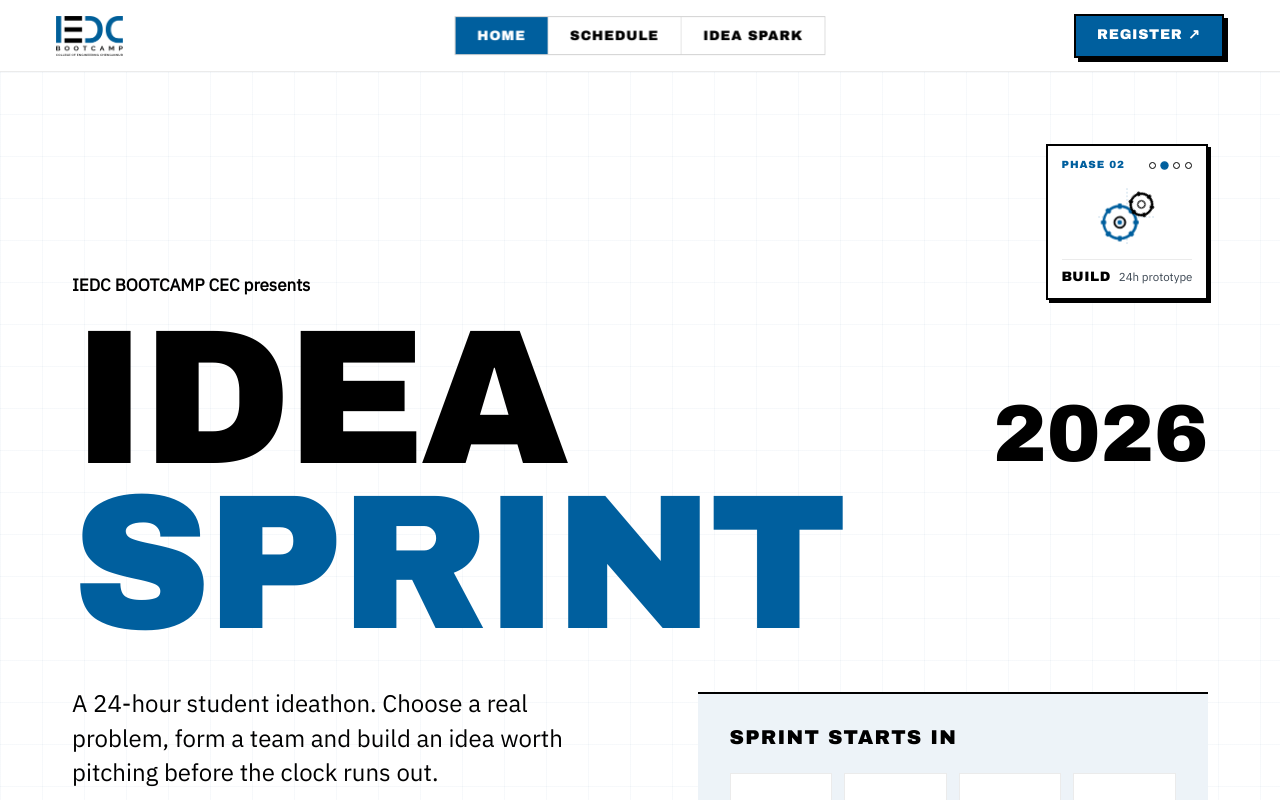
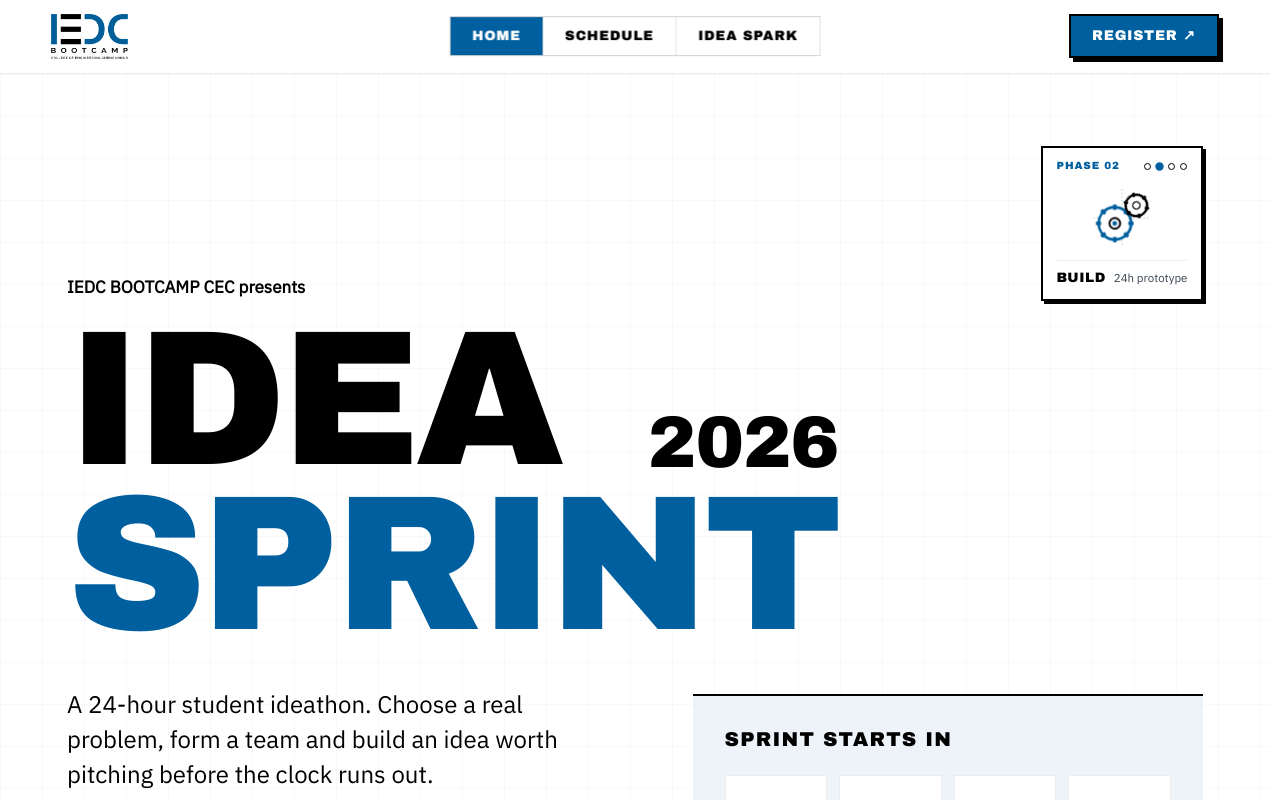
Before and after one commit to Jo-ohan/IdeaSprint, a React (Vite) app: page / in a window 1280 px wide. Shown: the top 800 px of the page. Built offline with nearby package versions, Linux system fonts and the light colour scheme.

Commit message:
Updated Marquee, registration form end, config, and styles

```diff
--- a/src/components/Marquee.tsx
+++ b/src/components/Marquee.tsx
@@ -9,7 +9,7 @@ const ITEMS: TickerItem[] = [
   { text: 'PROTOTYPE', symbol: '✦' },
   { text: 'PITCH', symbol: '◆' },
   { text: 'NOVEMBER 21, 2026', symbol: '✦' },
-  { text: 'SPDK ROOM CEC', symbol: '◆' },
+  { text: 'MAKER\'S SPACE', symbol: '◆' },
   { text: 'EXPERIMENT · VALIDATE · BUILD · REPEAT', symbol: '✦' },
   { text: 'COLLEGE OF ENGINEERING CHENGANNUR', symbol: '◆' },
 ]
@@ -42,7 +42,7 @@ export default function Marquee() {
       </div>
       {/* Screen-reader accessible alternative */}
       <span className="sr-only">
-        IEDC Idea Sprint 2026: 24 Hours. One Idea. Build something real. Ideate, Prototype, Pitch. Saturday, November 21, 2026 at SPDK Room, College of Engineering Chengannur.
+        IEDC Idea Sprint 2026: 24 Hours. One Idea. Build something real. Ideate, Prototype, Pitch. Saturday, November 21, 2026 at Maker's Space, College of Engineering Chengannur.
       </span>
     </div>
   )
--- a/src/config.ts
+++ b/src/config.ts
@@ -63,7 +63,7 @@ export const siteConfig = {
         label: 'Day 1',
         date: 'Saturday, 21 November 2026',
         items: [
-          { time: '09:00 AM', title: 'Check-in & the 24-hour clock starts', detail: 'Teams arrive at the SPDK Room, collect badges, and the build begins.' },
+          { time: '09:00 AM', title: 'Check-in & the 24-hour clock starts', detail: 'Teams arrive at the Maker\'s Space, collect badges, and the build begins.' },
           { time: '10:00 AM', title: 'Opening session & rules briefing', detail: 'Welcome address, ideathon rules, judging criteria and deliverables.' },
           { time: '11:00 AM', title: 'Theme & problem domain briefing', detail: 'Challenge tracks and problem statements introduced to all participants.' },
           { time: '04:00 PM', title: 'Mentor review round 1', detail: 'Domain mentors circulate to review direction, technical viability and scope.' },
--- a/src/styles.css
+++ b/src/styles.css
@@ -1,6 +1,7 @@
 /* ===== Tokens ===== */
 :root {
   --blue: #005f9e;
+  --blue-dark: #004b7d;
   --ink: #000;
   --paper: #fff;
   --mist: #edf3f8;
@@ -33,6 +34,44 @@
 
 html {
   -webkit-text-size-adjust: 100%;
+  scrollbar-gutter: stable;
+  scrollbar-width: thin;
+  scrollbar-color: var(--blue) var(--ink);
+}
+
+* {
+  scrollbar-width: thin;
+  scrollbar-color: var(--blue) var(--ink);
+}
+
+/* ===== Custom Scrollbar (WebKit / Chromium / Edge / Safari) ===== */
+::-webkit-scrollbar {
+  width: 10px;
+  height: 10px;
+}
+
+::-webkit-scrollbar-track {
+  background: var(--ink);
+}
+
+::-webkit-scrollbar-thumb {
+  background: var(--blue);
+  border: 1px solid rgba(255, 255, 255, 0.2);
+  border-radius: 0;
+}
+
+::-webkit-scrollbar-thumb:hover {
+  background: var(--blue-dark);
+  border-color: rgba(255, 255, 255, 0.35);
+}
+
+::-webkit-scrollbar-thumb:active {
+  background: #003e68;
+  border-color: rgba(255, 255, 255, 0.4);
+}
+
+::-webkit-scrollbar-corner {
+  background: var(--ink);
 }
 
 /*
@@ -223,7 +262,7 @@ a {
 }
 
 .site-header__brand img {
-  height: 2.5rem;
+  height: 2.85rem;
   width: auto;
   object-fit: contain;
   display: block;
@@ -231,7 +270,7 @@ a {
 }
 
 .site-header--scrolled .site-header__brand img {
-  height: 2.15rem;
+  height: 2.35rem;
 }
 
 .site-header__brand:hover img {
@@ -1160,9 +1199,12 @@ a {
 }
 
 .hero__title {
-  display: grid;
+  display: inline-grid;
+  width: fit-content;
+  max-width: 100%;
   grid-template-columns: auto 1fr;
   grid-template-areas: 'idea year' 'sprint sprint';
+  column-gap: clamp(0.75rem, 2.5vw, 2.5rem);
   align-items: end;
   font-family: var(--font-display);
   font-stretch: 125%;
@@ -1185,10 +1227,12 @@ a {
 .hero__year {
   grid-area: year;
   justify-self: end;
-  font-size: 0.42em;
-  line-height: 1;
-  padding-bottom: 0.08em;
-  letter-spacing: 0;
+  align-self: end;
+  font-size: 0.38em;
+  line-height: 0.95;
+  padding-bottom: 0.07em;
+  letter-spacing: -0.015em;
+  color: var(--ink);
 }
 
 .hero__grid {
```
Also changed, not shown: src/components/Registration.tsx (+16 -16 lines).
